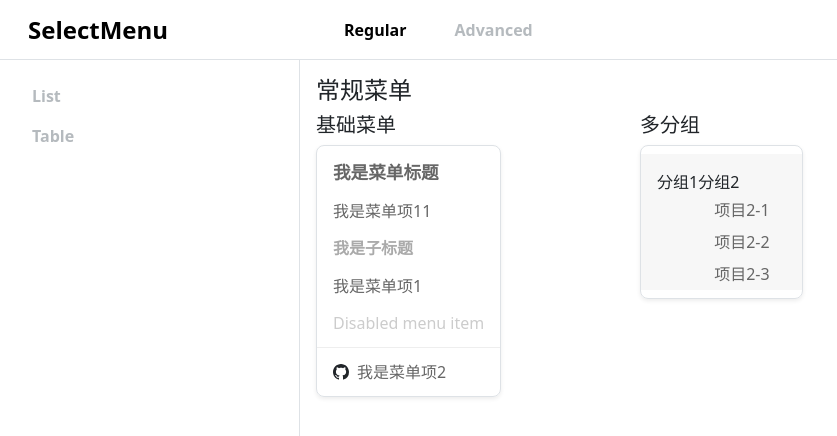
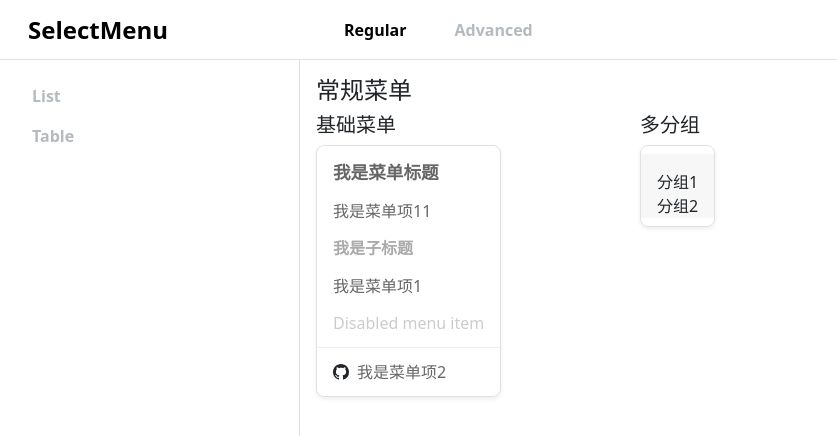
Before and after one commit to TerryZ/v-selectmenu, a Vue app: page /#/regular in a window 1280 px wide. Shown: the top 436 px of the page, without its empty margins (0-837 px from the left). Built offline with nearby package versions, Linux system fonts and the light colour scheme.

Commit message:
feat: 分组管理模块移至 MenuGroup 内

```diff
--- a/examples/ExamplesRegular.vue
+++ b/examples/ExamplesRegular.vue
@@ -46,11 +46,8 @@
 
       <div class="col-md-4">
         <h5>多分组</h5>
-        <MenuBody
-          class="border rounded-3 shadow-sm"
-          v-model="activeGroup"
-        >
-          <MenuGroup>
+        <MenuBody class="border rounded-3 shadow-sm">
+          <MenuGroup v-model="activeGroup">
             <MenuGroupItem
               name="group1"
               title="分组1"
--- a/src/components/regular/MenuBody.jsx
+++ b/src/components/regular/MenuBody.jsx
@@ -26,7 +26,6 @@ export default defineComponent({
     provide('active-group', toRef(props, 'modelValue'))
 
     return () => {
-      console.log(slots.default())
       return (
         <div class="sm-regular-container">
           {slots.default && slots.default()}
--- a/src/components/regular/MenuGroup.jsx
+++ b/src/components/regular/MenuGroup.jsx
@@ -1,11 +1,28 @@
-import { defineComponent } from 'vue'
+import { defineComponent, toRef, provide, ref } from 'vue'
 
 export default defineComponent({
-  setup (props, { slots }) {
+  props: {
+    modelValue: { type: String, default: '' }
+  },
+  emits: ['update:modelValue'],
+  setup (props, { slots, emit }) {
+    const content = ref()
+
+    function switchGroup (groupName, groupContent) {
+      emit('update:modelValue', groupName)
+      content.value = groupContent
+    }
+
+    provide('switch-group', switchGroup)
+    provide('active-group', toRef(props, 'modelValue'))
+
     return () => {
       return (
         <div class="sm-regular-group">
           {slots.default && slots.default()}
+          <div>
+            {content.value && content.value()}
+          </div>
         </div>
       )
     }
--- a/src/components/regular/MenuGroupItem.jsx
+++ b/src/components/regular/MenuGroupItem.jsx
@@ -1,4 +1,4 @@
-import { defineComponent, inject, vShow, withDirectives, computed } from 'vue'
+import { defineComponent, inject } from 'vue'
 
 export default defineComponent({
   name: 'MenuGroup',
@@ -7,25 +7,22 @@ export default defineComponent({
     title: { type: String, default: '', required: true }
   },
   setup (props, { slots }) {
-    const activeGroup = inject('active-group')
     const switchGroup = inject('switch-group')
 
-    const active = computed(() => activeGroup.value === props.name)
-
     function changeActiveGroup () {
-      switchGroup(props.name)
+      switchGroup(props.name, slots.default)
     }
 
     return () => {
       return (
         <div class="sm-regular-group-item">
           <div onClick={changeActiveGroup}>{props.title}</div>
-          {
+          {/* {
             withDirectives(
               <div>{slots.default && slots.default()}</div>,
               [[vShow, active.value]]
             )
-          }
+          } */}
         </div>
       )
     }
--- a/src/styles/regular.sass
+++ b/src/styles/regular.sass
@@ -13,11 +13,13 @@
     padding: .3rem 1rem
   .sm-regular-group
     display: flex
+    flex-direction: column
     background-color: #f7f7f7
     padding: 1rem 1rem 0
     &-item
       display: flex
       flex-direction: column
+    &-body
   .sm-regular-item
     display: flex
     align-items: center
```
